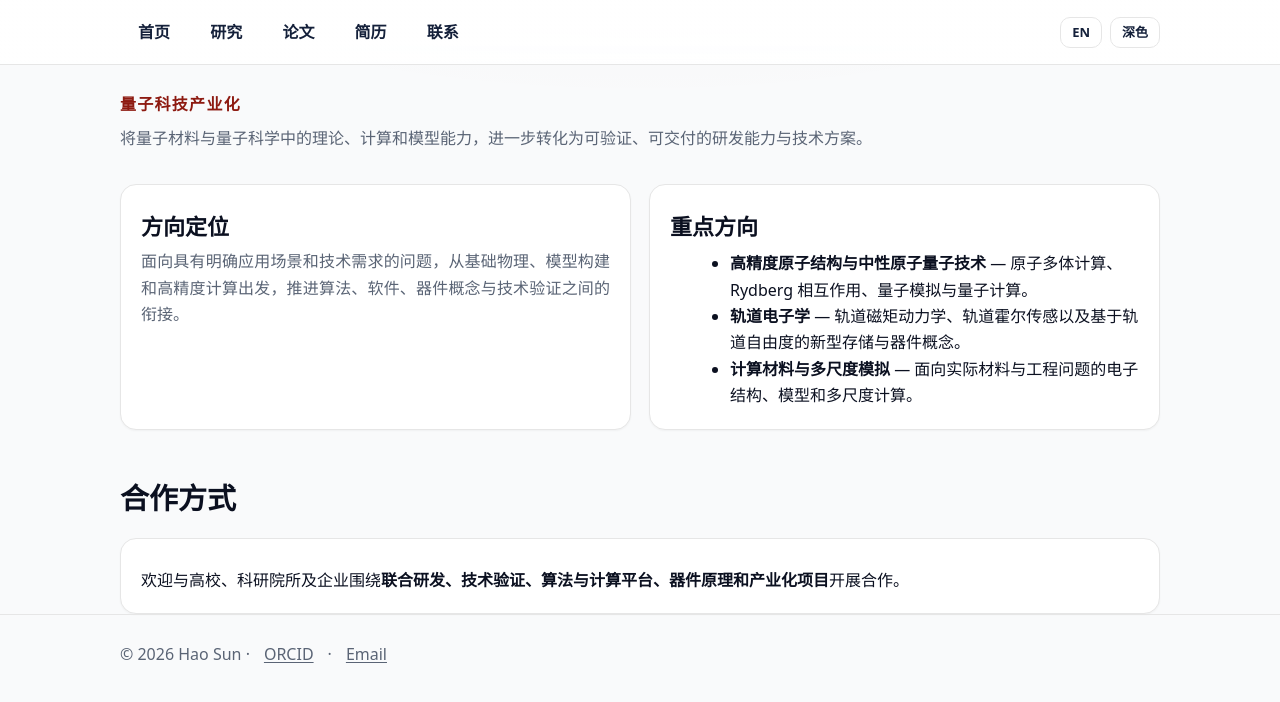
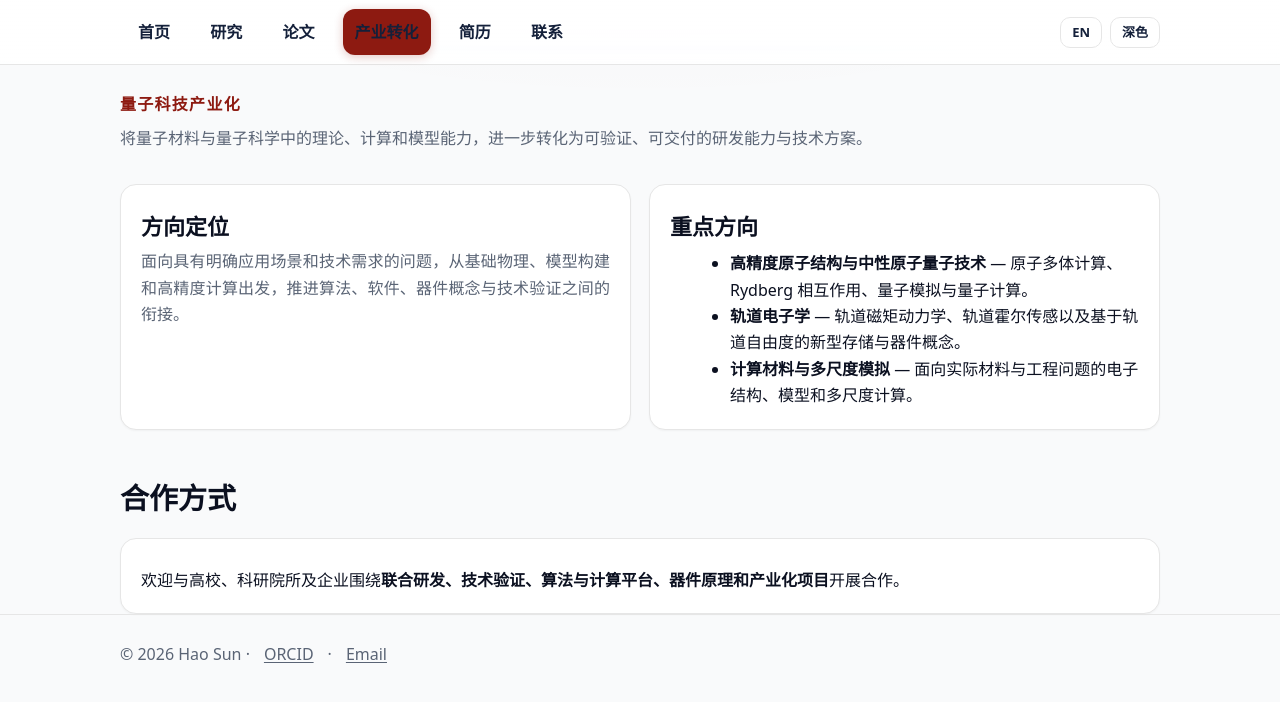
Before and after one commit to sunohao/sunohao.github.io, a Jekyll site: the page built from zh/translation.md, in a window 1280 px wide. Shown: the top 702 px of the page. Built offline with Jekyll 4.4.1, drawn with Linux system fonts in a browser that asks for light colours.

Commit message:
Add technology translation to Chinese navigation

```diff
--- a/_layouts/zh.html
+++ b/_layouts/zh.html
@@ -369,6 +369,7 @@ html[data-theme="light"] .pub-note{background:#1e3a8a;color:#fff}
       <a href="https://sunohao.github.io/zh/" class="{% if here == "/zh/" %}active{% endif %}">首页</a>
       <a href="https://sunohao.github.io/zh/research.html" class="{% if here contains "/zh/research" %}active{% endif %}">研究</a>
       <a href="https://sunohao.github.io/zh/publications.html" class="{% if here contains "/zh/publications" %}active{% endif %}">论文</a>
+      <a href="https://sunohao.github.io/zh/translation.html" class="{% if here contains "/zh/translation" %}active{% endif %}">产业转化</a>
       <a href="https://sunohao.github.io/zh/cv.html" class="{% if here contains "/zh/cv" %}active{% endif %}">简历</a>
       <a href="https://sunohao.github.io/zh/contact.html" class="{% if here contains "/zh/contact" %}active{% endif %}">联系</a>
     </nav>
@@ -376,6 +377,7 @@ html[data-theme="light"] .pub-note{background:#1e3a8a;color:#fff}
       {% assign en_url = "/" %}
       {% if here contains "/zh/research" %}{% assign en_url = "/research.html" %}{% endif %}
       {% if here contains "/zh/publications" %}{% assign en_url = "/publications.html" %}{% endif %}
+      {% if here contains "/zh/translation" %}{% assign en_url = "/team.html" %}{% endif %}
       {% if here contains "/zh/cv" %}{% assign en_url = "/cv.html" %}{% endif %}
       {% if here contains "/zh/contact" %}{% assign en_url = "/contact.html" %}{% endif %}
       <a class="lang-toggle" href="https://sunohao.github.io{{ en_url }}" aria-label="Switch to English">EN</a>
```
